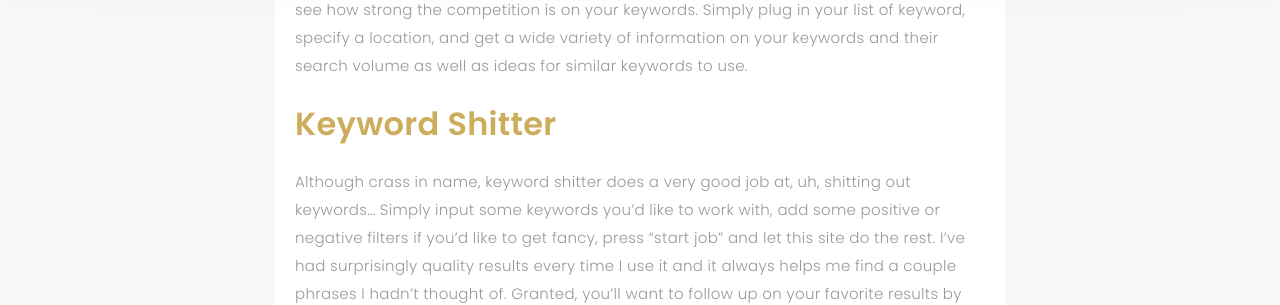
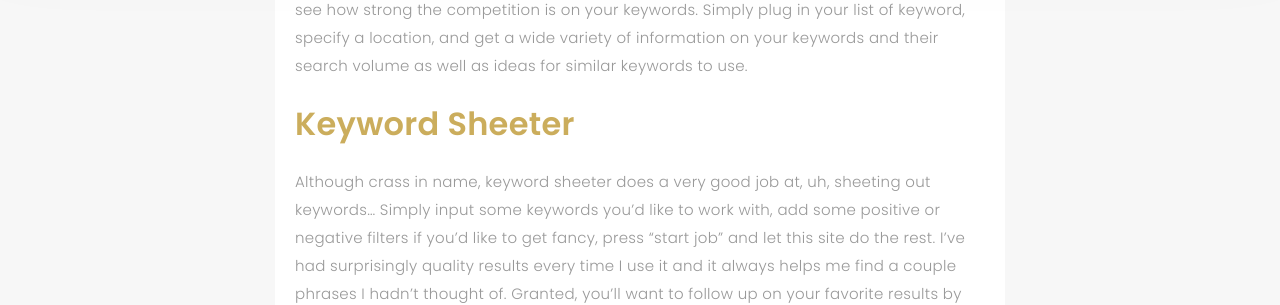
Before and after one commit to coyancm/videotest, a Jekyll site: the page built from _posts/2021-09-09-SEO-Tools.markdown, in a window 1280 px wide and 900 px high, scrolled down 732 px. Shown: the part 159-464 px from the top of the window. Built offline with Jekyll 4.4.1, drawn with Linux system fonts in a browser that asks for light colours; some web fonts are replaced; some of the changed text lies outside the part shown.

Commit message:
Applied anti-swear filter
no more potty mouth in the blog

```diff
--- a/_posts/2021-09-09-SEO-Tools.markdown
+++ b/_posts/2021-09-09-SEO-Tools.markdown
@@ -18,8 +18,8 @@
 <h2><a href="https://ads.google.com/home/tools/keyword-planner/">Google Keyword Planner</a></h2>
 While this service is more geared towards Google Ads, Keyword Planner is a great way to see how strong the competition is on your keywords. Simply plug in your list of keyword, specify a location, and get a wide variety of information on your keywords and their search volume as well as ideas for similar keywords to use.
 
-<h2><a href="https://keywordshitter.com/">Keyword Shitter</a></h2>
-Although crass in name, keyword shitter does a very good job at, uh, shitting out keywords...
+<h2><a href="https://keywordsheeter.com/">Keyword Sheeter</a></h2>
+Although crass in name, keyword sheeter does a very good job at, uh, sheeting out keywords...
 Simply input some keywords you'd like to work with, add some positive or negative filters if you'd like to get fancy, press "start job" and let this site do the rest. I've had surprisingly quality results every time I use it and it always helps me find a couple phrases I hadn't thought of. Granted, you'll want to follow up on your favorite results by testing their demand/search interest to see how effective they are for your focus. But, overall, a surprisingly easy and effective tool for SEO/keyword research.
 
 <h2><a href="https://www.brightlocal.com/local-search-results-checker/">Brightlocal Search Checker</a></h2>
```
